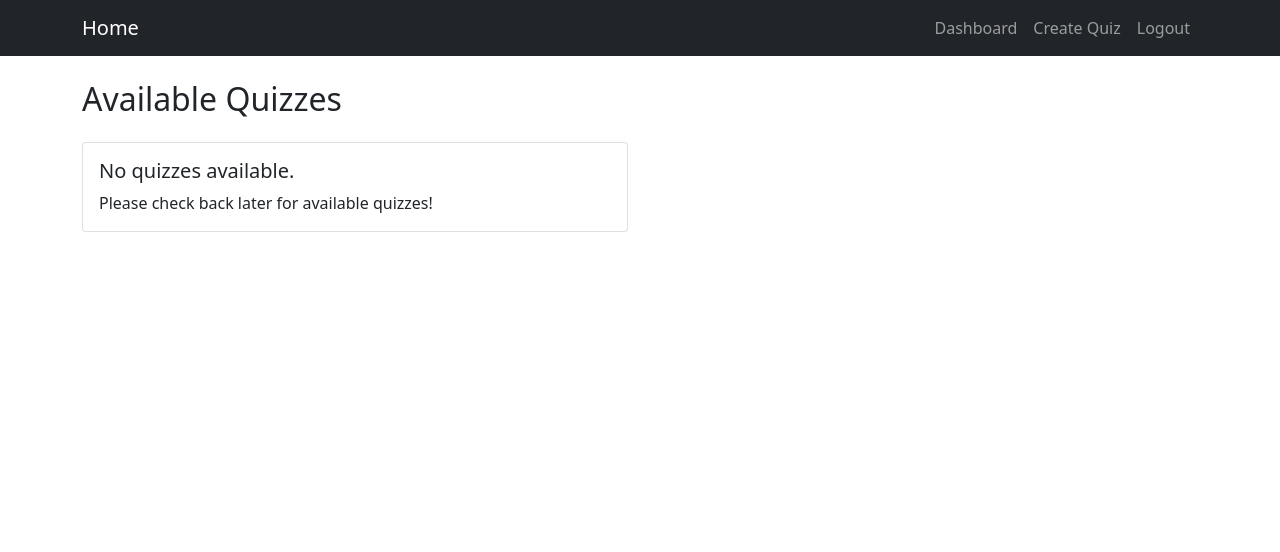
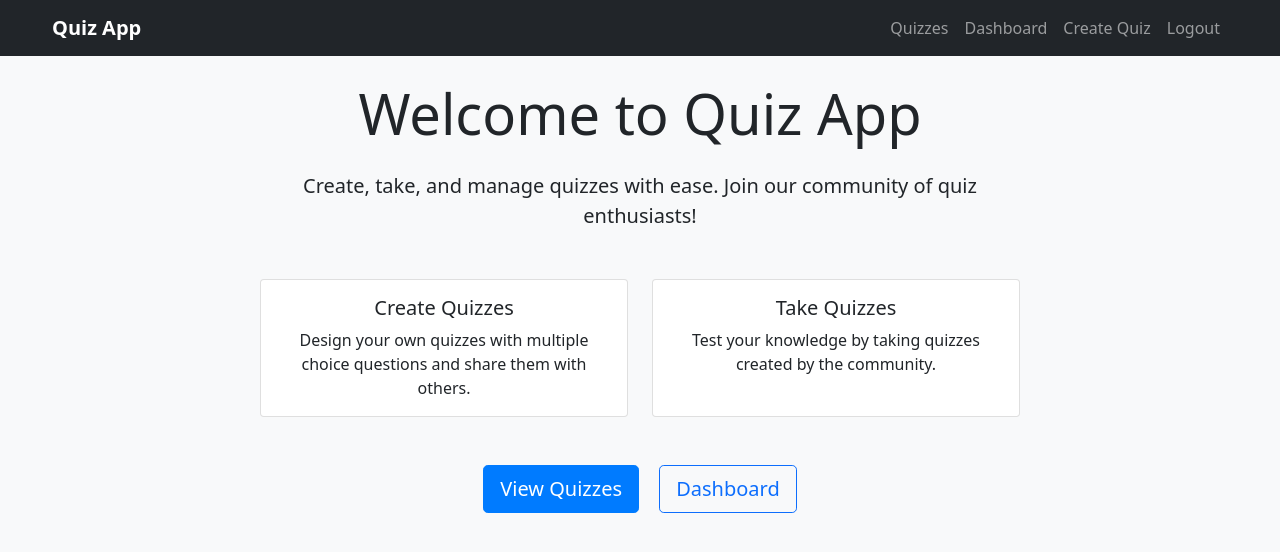
Before and after one commit to rahul-58/Quiz-App, a Flask app: page / in a window 1280 px wide. Shown: the top 552 px of the page. Run offline with Flask 3, Linux system fonts and the light colour scheme; the visitor is signed in with stand-in values (Sample User, id 1); data that the repository does not hold is empty.

Commit message:
Add static files

```diff
--- a/app/__init__.py
+++ b/app/__init__.py
@@ -8,9 +8,15 @@ migrate = Migrate()
 login_manager = LoginManager()
 
 def create_app():
-    app = Flask(__name__)
+    app = Flask(__name__, static_folder='static', static_url_path='/static')
     app.config['SECRET_KEY'] = 'rahulreddygangapuram@1234567890'
     app.config['SQLALCHEMY_DATABASE_URI'] = 'sqlite:///quiz_app.db'
+
+    # Configure CSP headers to allow external resources
+    @app.after_request
+    def add_security_headers(response):
+        response.headers['Content-Security-Policy'] = "default-src 'self' 'unsafe-inline' 'unsafe-eval'; script-src 'self' 'unsafe-inline' 'unsafe-eval' https://cdn.jsdelivr.net; style-src 'self' 'unsafe-inline' https://cdn.jsdelivr.net https://fonts.googleapis.com; font-src 'self' https://cdn.jsdelivr.net https://fonts.gstatic.com; img-src 'self' data: https:; connect-src 'self';"
+        return response
 
     db.init_app(app)
     migrate.init_app(app, db)
--- a/app/routes/main.py
+++ b/app/routes/main.py
@@ -4,8 +4,13 @@ from flask_login import login_required, current_user
 
 bp = Blueprint('main', __name__)
 
+# Public landing page
+@bp.route('/')
+def landing():
+    return render_template('landing.html')
+
 # call index.html
-@bp.route('/')
+@bp.route('/quizzes')
 @login_required
 def index():
     quizzes = Quiz.query.all()
--- /dev/null
+++ b/app/static/css/style.css
@@ -0,0 +1,31 @@
+/* Custom styles for Quiz App */
+body {
+    background-color: #f8f9fa;
+}
+
+.navbar-brand {
+    font-weight: bold;
+}
+
+.container {
+    max-width: 1200px;
+}
+
+.alert {
+    margin-bottom: 20px;
+}
+
+.form-control:focus {
+    border-color: #007bff;
+    box-shadow: 0 0 0 0.2rem rgba(0, 123, 255, 0.25);
+}
+
+.btn-primary {
+    background-color: #007bff;
+    border-color: #007bff;
+}
+
+.btn-primary:hover {
+    background-color: #0056b3;
+    border-color: #0056b3;
+}
--- /dev/null
+++ b/app/static/js/main.js
@@ -0,0 +1,23 @@
+// Main JavaScript file for Quiz App
+document.addEventListener('DOMContentLoaded', function() {
+    // Auto-dismiss alerts after 5 seconds
+    const alerts = document.querySelectorAll('.alert');
+    alerts.forEach(function(alert) {
+        setTimeout(function() {
+            const bsAlert = new bootstrap.Alert(alert);
+            bsAlert.close();
+        }, 5000);
+    });
+
+    // Form validation enhancement
+    const forms = document.querySelectorAll('.needs-validation');
+    forms.forEach(function(form) {
+        form.addEventListener('submit', function(event) {
+            if (!form.checkValidity()) {
+                event.preventDefault();
+                event.stopPropagation();
+            }
+            form.classList.add('was-validated');
+        });
+    });
+});
--- a/app/templates/base.html
+++ b/app/templates/base.html
@@ -11,13 +11,14 @@
 <body>
     <nav class="navbar navbar-expand-lg navbar-dark bg-dark">
         <div class="container">
-            <a class="navbar-brand" href="{{ url_for('main.index') }}">Home</a>
+            <a class="navbar-brand" href="{{ url_for('main.landing') }}">Quiz App</a>
             <button class="navbar-toggler" type="button" data-bs-toggle="collapse" data-bs-target="#navbarNav">
                 <span class="navbar-toggler-icon"></span>
             </button>
             <div class="collapse navbar-collapse" id="navbarNav">
                 <ul class="navbar-nav ms-auto">
                     {% if current_user.is_authenticated %}
+                        <li class="nav-item"><a class="nav-link" href="{{ url_for('main.index') }}">Quizzes</a></li>
                         <li class="nav-item"><a class="nav-link" href="{{ url_for('main.dashboard') }}">Dashboard</a></li>
                         <li class="nav-item"><a class="nav-link" href="{{ url_for('quiz.create_quiz') }}">Create Quiz</a></li>
                         <li class="nav-item"><a class="nav-link" href="{{ url_for('auth.logout') }}">Logout</a></li>
--- a/app/templates/index.html
+++ b/app/templates/index.html
@@ -13,7 +13,10 @@
                     <p class="card-text">Number of questions: {{ quiz.questions|length }}</p>
                     <div class="d-flex justify-content-between align-items-center">
                         <div class="btn-group">
-                            <a href="{{ url_for('quiz.take_quiz', quiz_id=quiz.id) }}" class="btn btn-sm btn-success">Take Quiz</a>
+                            <a href="{{ url_for('quiz.take_quiz', quiz_id=quiz.id) }}" class="btn btn-sm btn-success me-2">Take Quiz</a>
+                            {% if current_user.id == quiz.user_id %}
+                                <a href="{{ url_for('quiz.manage_quiz', quiz_id=quiz.id) }}" class="btn btn-sm btn-primary">Manage Quiz</a>
+                            {% endif %}
                         </div>
                     </div>
                 </div>
--- /dev/null
+++ b/app/templates/landing.html
@@ -0,0 +1,43 @@
+{% extends "base.html" %}
+
+{% block title %}Welcome to Quiz App{% endblock %}
+
+{% block content %}
+<div class="container">
+    <div class="row justify-content-center">
+        <div class="col-md-8 text-center">
+            <h1 class="display-4 mb-4">Welcome to Quiz App</h1>
+            <p class="lead mb-4">Create, take, and manage quizzes with ease. Join our community of quiz enthusiasts!</p>
+
+            <div class="row mt-5">
+                <div class="col-md-6">
+                    <div class="card h-100">
+                        <div class="card-body">
+                            <h5 class="card-title">Create Quizzes</h5>
+                            <p class="card-text">Design your own quizzes with multiple choice questions and share them with others.</p>
+                        </div>
+                    </div>
+                </div>
+                <div class="col-md-6">
+                    <div class="card h-100">
+                        <div class="card-body">
+                            <h5 class="card-title">Take Quizzes</h5>
+                            <p class="card-text">Test your knowledge by taking quizzes created by the community.</p>
+                        </div>
+                    </div>
+                </div>
+            </div>
+
+            <div class="mt-5">
+                {% if current_user.is_authenticated %}
+                    <a href="{{ url_for('main.index') }}" class="btn btn-primary btn-lg me-3">View Quizzes</a>
+                    <a href="{{ url_for('main.dashboard') }}" class="btn btn-outline-primary btn-lg">Dashboard</a>
+                {% else %}
+                    <a href="{{ url_for('auth.login') }}" class="btn btn-primary btn-lg me-3">Login</a>
+                    <a href="{{ url_for('auth.register') }}" class="btn btn-outline-primary btn-lg">Register</a>
+                {% endif %}
+            </div>
+        </div>
+    </div>
+</div>
+{% endblock %}
```
Also changed, not shown: app/forms.py (+7 -1 lines), app/routes/auth.py (+7 -7 lines), app/routes/quiz.py (+52 -26 lines), app/templates/manage_quiz.html (+96 -51 lines).
